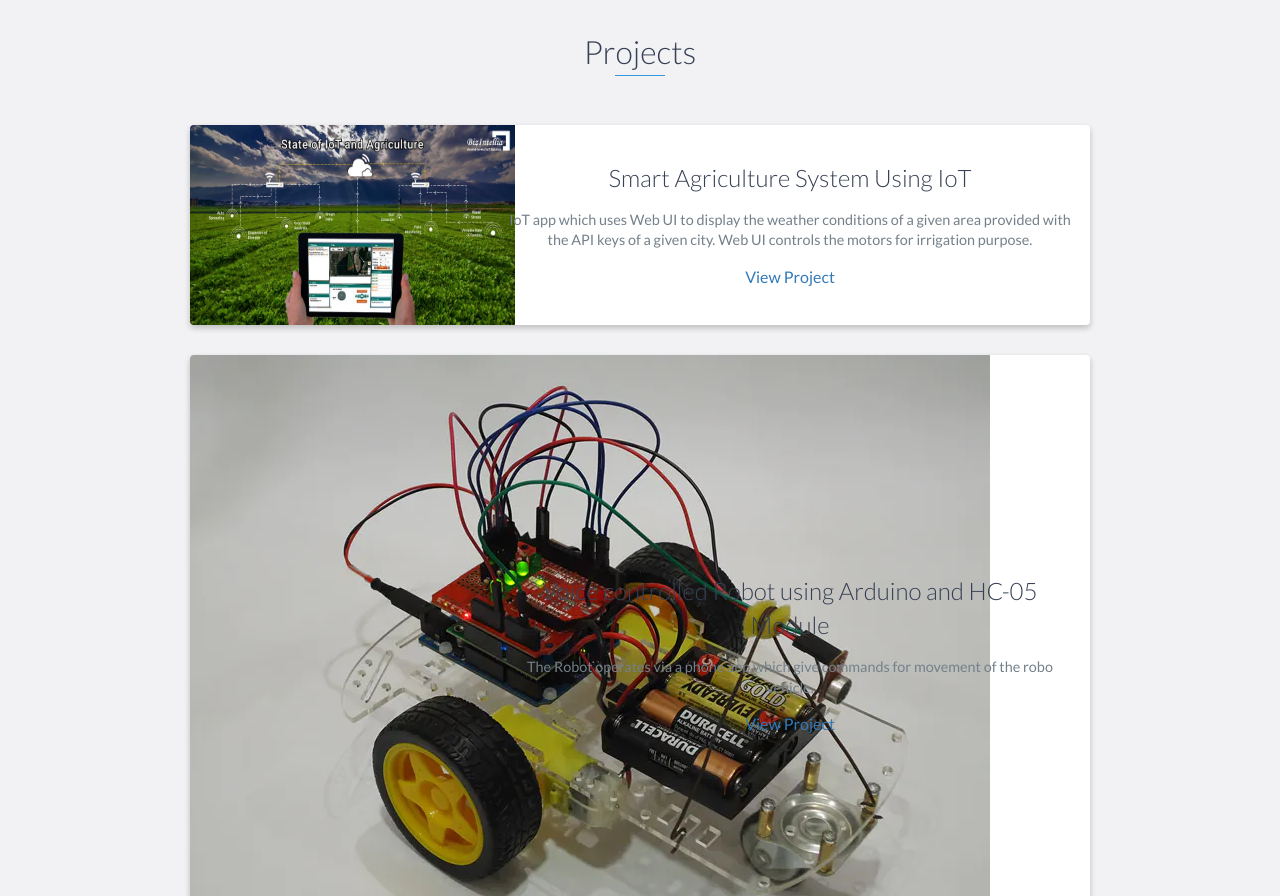
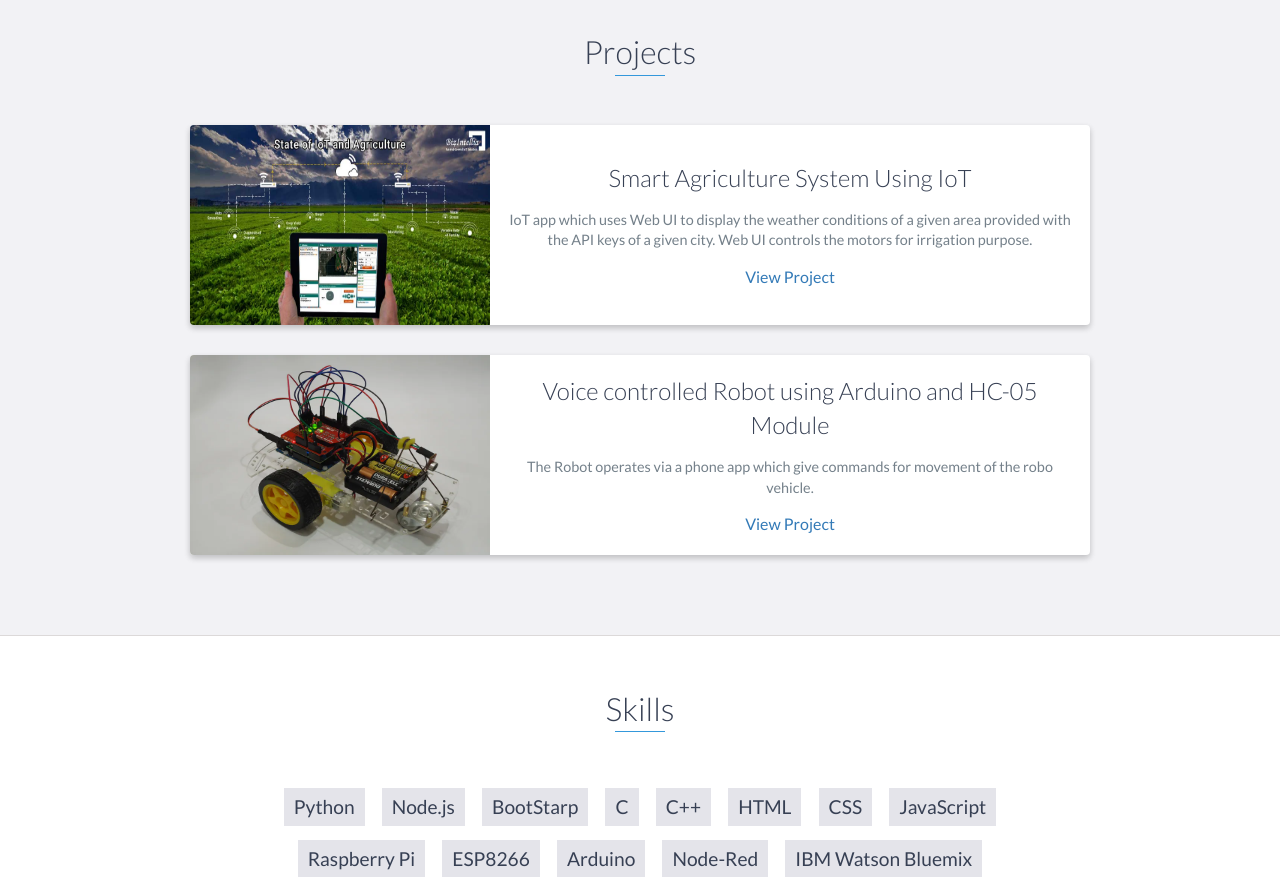
Before and after one commit to AmitVerma4/My-Personal-Website, a website: page index.html in a window 1280 px wide. Shown: the part 2680-3576 px from the top of the page. Drawn offline with nearby package versions, Linux system fonts and the light colour scheme.

Commit message:
Updated content

```diff
--- a/index.html
+++ b/index.html
@@ -180,7 +180,7 @@
             <div class="row">
                 <div class="project shadow-large">
                     <div class="project-image">
-                        <img src="images/Smart Agriculture.jpg" height="200px" width="325px" />
+                        <img src="images/Smart Agriculture.jpg" height="200px" width="300x" />
                     </div>
                     <!-- End .project-image -->
                     <div class="project-info">
@@ -196,7 +196,7 @@
 
                 <div class="project shadow-large">
                     <div class="project-image">
-                        <img src="images/Voice Robot.jpg" />
+                        <img src="images/Voice Robot.jpg" height="200px" width="300px" />
                     </div>
                     <!-- End .project-image -->
                     <div class="project-info">
```
Also changed, not shown: images/Voice.jpg (added).
